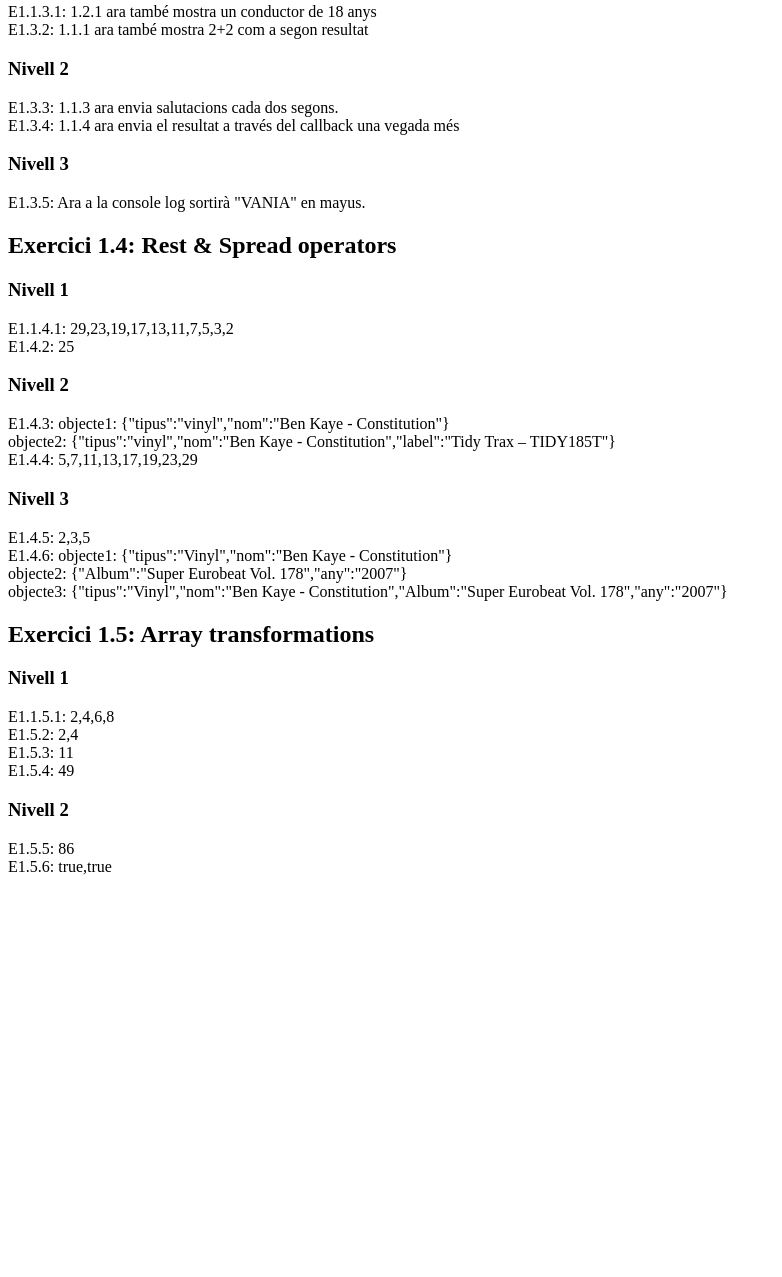
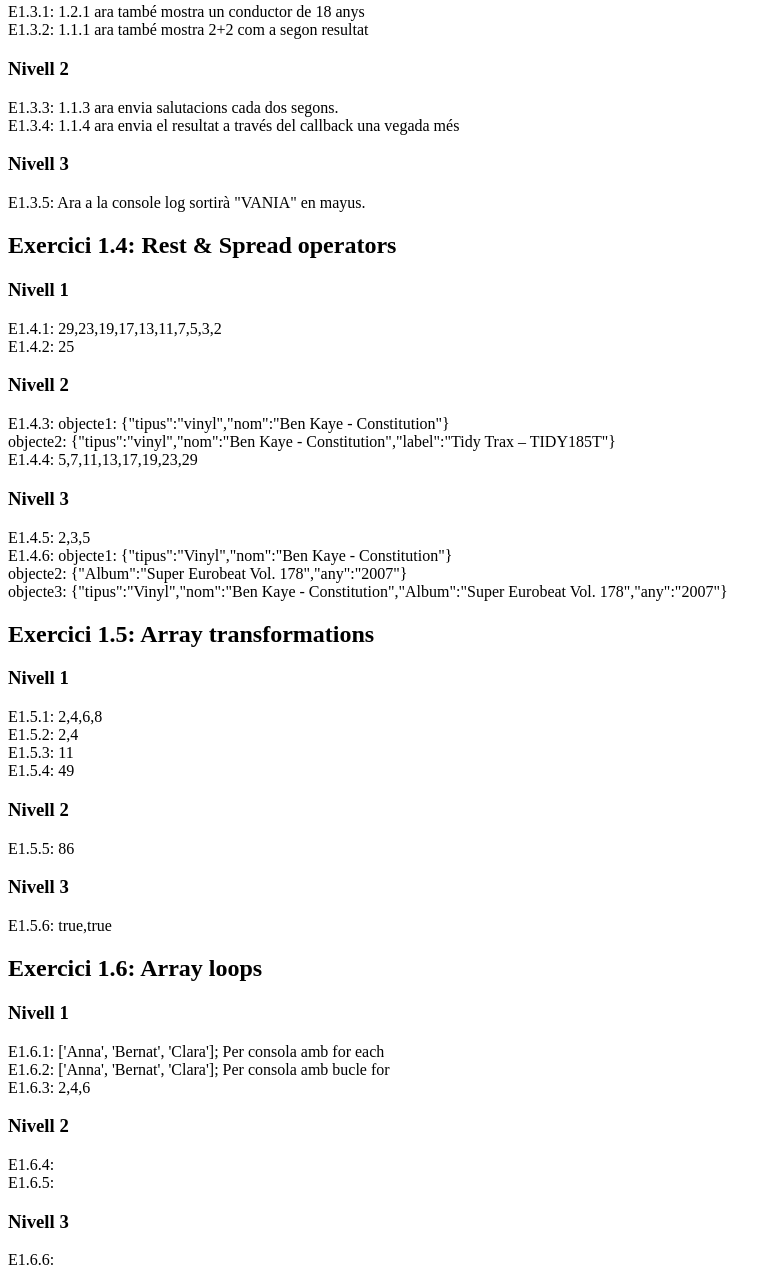
Before and after one commit to vaniaferreresteban/S2, a plain HTML site: page index.html in a window 1280 px wide. Shown: the part 797-2074 px from the top of the page, without its empty margins (0-782 px from the left). Before the commit the page ends 1681 px from the top, so only its background shows below. Drawn offline with Linux system fonts and the light colour scheme.

Commit message:
feat: added function ex157, ex161, ex162, ex163, ex164, ex165, ex166. fix: removed an extra 1.1 from each Nivell 1 in html

```diff
--- a/index.html
+++ b/index.html
@@ -22,7 +22,7 @@
     <h2>Exercici 1.2: Operador ternari</h2>
     <h3>Nivell 1</h3>
 
-    <div id="e1.2.1">E1.1.2.1: </div>
+    <div id="e1.2.1">E1.2.1: </div>
     <div id="e1.2.2">E1.2.2: </div>
     <h3>Nivell 2</h3>
     <div id="e1.2.3">E1.2.3: </div>
@@ -31,7 +31,7 @@
     <h2>Exercici 1.3: Callbacks</h2>
     <h3>Nivell 1</h3>
 
-    <div id="e1.3.1">E1.1.3.1: 1.2.1 ara també mostra un conductor de 18 anys</div>
+    <div id="e1.3.1">E1.3.1: 1.2.1 ara també mostra un conductor de 18 anys</div>
     <div id="e1.3.2">E1.3.2: 1.1.1 ara també mostra 2+2 com a segon resultat</div>
     <h3>Nivell 2</h3>
     <div id="e1.3.3">E1.3.3: 1.1.3 ara envia salutacions cada dos segons.</div>
@@ -41,7 +41,7 @@
     <h2>Exercici 1.4: Rest & Spread operators</h2>
     <h3>Nivell 1</h3>
 
-    <div id="e1.4.1">E1.1.4.1: </div>
+    <div id="e1.4.1">E1.4.1: </div>
     <div id="e1.4.2">E1.4.2: </div>
     <h3>Nivell 2</h3>
     <div id="e1.4.3">E1.4.3: </div>
@@ -53,13 +53,26 @@
     <h2>Exercici 1.5: Array transformations</h2>
     <h3>Nivell 1</h3>
 
-    <div id="e1.5.1">E1.1.5.1: </div>
+    <div id="e1.5.1">E1.5.1: </div>
     <div id="e1.5.2">E1.5.2: </div>
     <div id="e1.5.3">E1.5.3: </div>
     <div id="e1.5.4">E1.5.4: </div>
     <h3>Nivell 2</h3>
     <div id="e1.5.5">E1.5.5: </div>
+    <h3>Nivell 3</h3>
     <div id="e1.5.6">E1.5.6: </div>
+
+    <h2>Exercici 1.6: Array loops</h2>
+    <h3>Nivell 1</h3>
+
+    <div id="e1.6.1">E1.6.1: ['Anna', 'Bernat', 'Clara']; Per consola amb for each</div>
+    <div id="e1.6.2">E1.6.2:  ['Anna', 'Bernat', 'Clara']; Per consola amb bucle for</div>
+    <div id="e1.6.3">E1.6.3: </div>
+    <h3>Nivell 2</h3>
+    <div id="e1.6.4">E1.6.4: </div>
+    <div id="e1.6.5">E1.6.5: </div>
+    <h3>Nivell 3</h3>
+    <div id="e1.6.6">E1.6.6: </div>
     <script src="./js/person.js" type="text/JavaScript"></script>
     <script src="./js/main.js" type="text/JavaScript"></script>
 
--- a/js/main.js
+++ b/js/main.js
@@ -105,6 +105,35 @@ const ex155 = args => document.getElementById("e1.5.5").innerHTML += args.filter
 
 const ex156 = args => document.getElementById("e1.5.6").innerHTML += args.every(arg => arg > 10) + ',' + args.some(arg => arg > 10);
 
+//1.6: Array loops
+const ex161 = args => args.forEach(arg => console.log(arg));
+const ex162 = args => {
+    for (let arg of args) console.log(arg);
+}
+const ex163 = args => {
+    const newArgs = [...args.filter(arg => arg % 2 == 0)];
+    document.getElementById("e1.6.3").innerHTML += newArgs;
+}
+const ex164 = object => {
+    for (const property in object) {
+        console.log(`${property}:${object[property]}`)
+    }
+}
+const ex165=args=>{
+    for(let arg of args){
+        console.log(arg)
+        if(arg==5){
+            break;
+        }
+    }
+}
+const ex166=args=>{
+    let i =0;
+    for(let arg of args){
+        console.log(arg,i);
+        i++;
+    }
+}
 
 window.addEventListener(
     "load",
@@ -143,6 +172,13 @@ window.addEventListener(
         ex154([13, 7, 8, 21]);
         ex155([1, 3, 7, 10, 15, 17, 11, 5, 8, 12, 9]);
         ex156([11, 12, 13, 14]);
+        //1.6: Array loops
+        ex161(['Anna', 'Bernat', 'Clara']);
+        ex162(['Anna', 'Bernat', 'Clara']);
+        ex163([1, 2, 3, 4, 5, 6]);
+        ex164({ 'nom': 'Ona', 'edat': 25, 'ciutat': 'Barcelona' });
+        ex165([1, 2, 3, 4, 5, 6] );
+        ex166(['Anna', 'Bernat', 'Clara']);
     },
     { once: true }
 );
```
